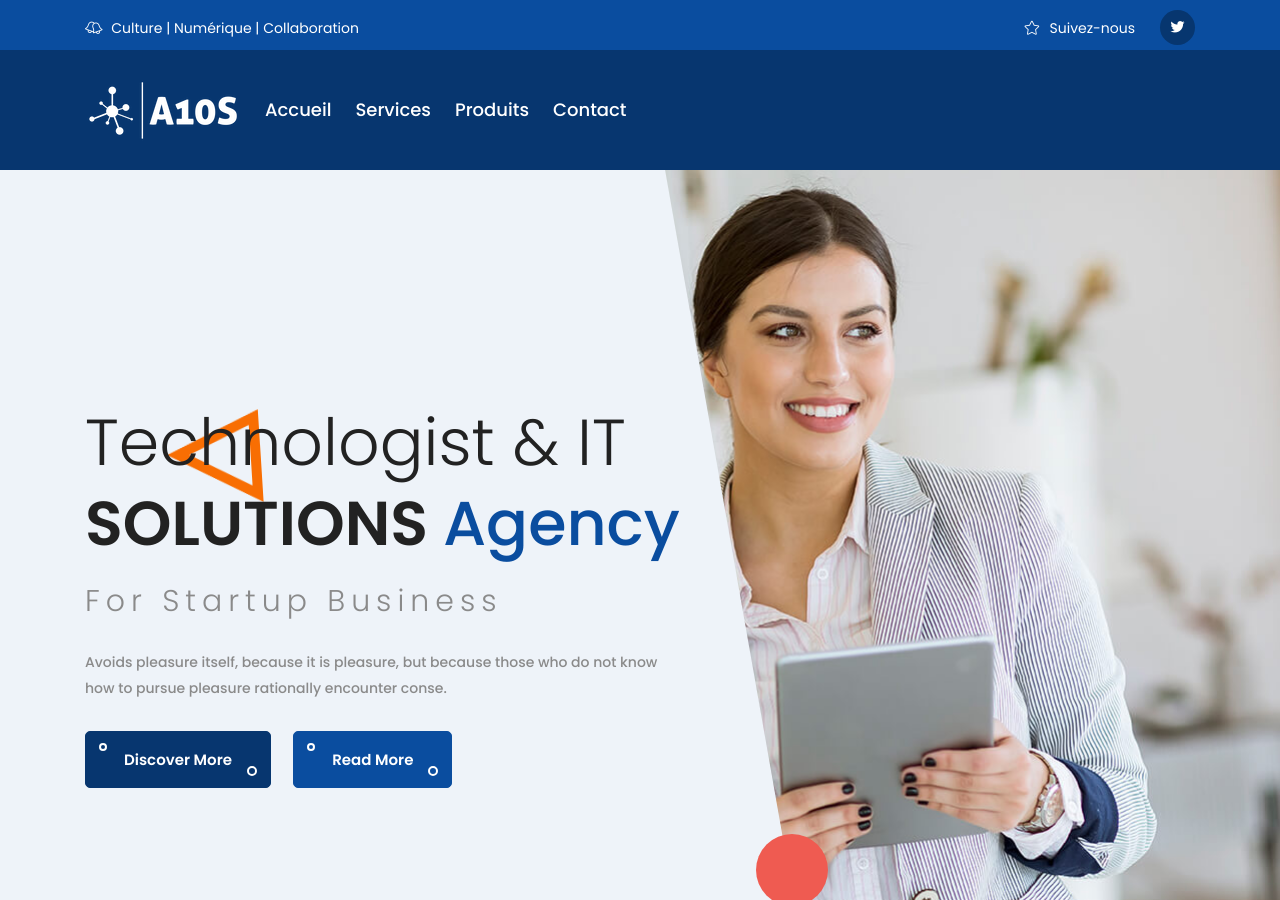
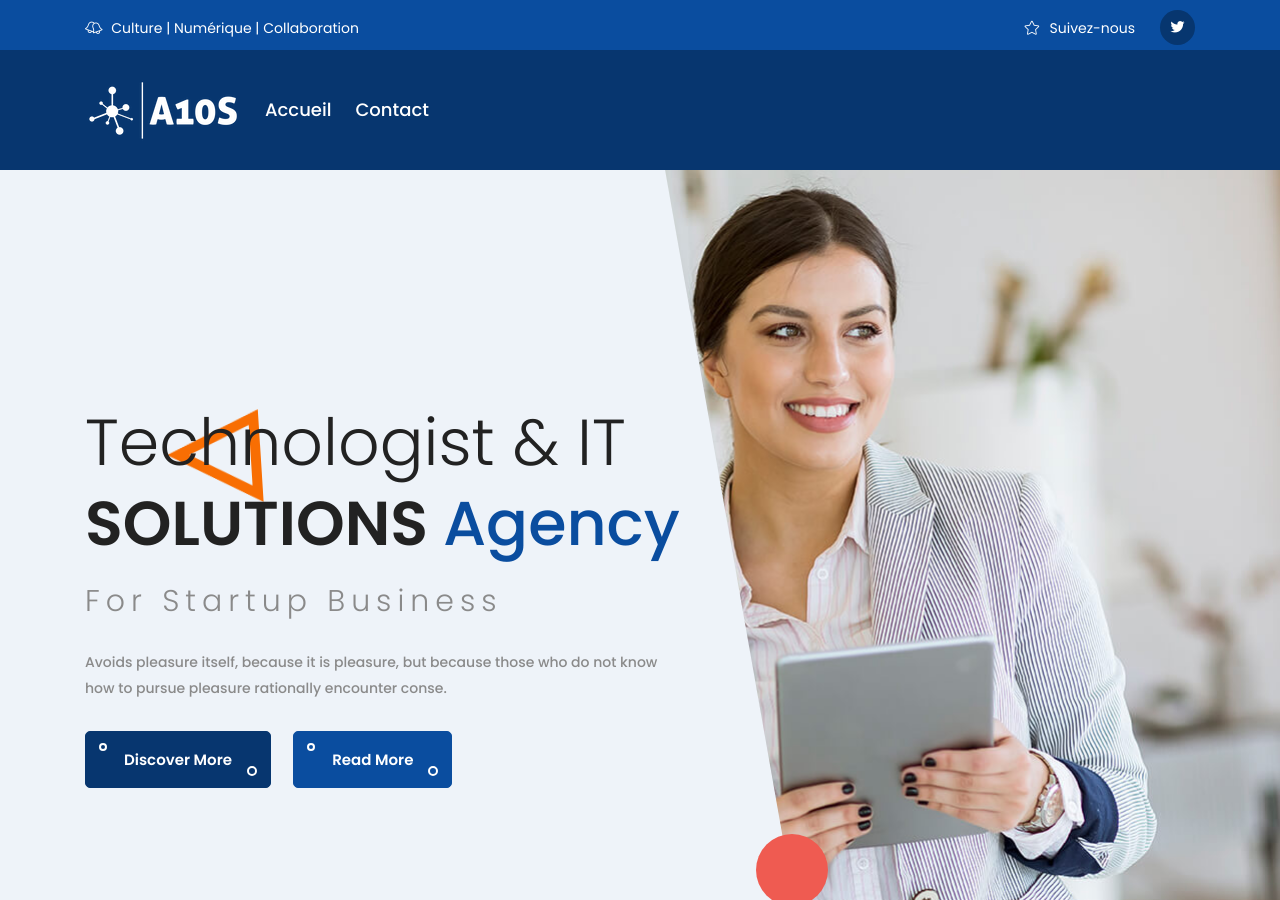
Before and after one commit to a10s-ca/a10s.ca, a Jekyll site: the page built from index.html, in a window 1280 px wide and 900 px high. Built offline with Jekyll 4.4.1, drawn with Linux system fonts in a browser that asks for light colours.

Commit message:
Remove nav items

```diff
--- a/_data/navigation.yml
+++ b/_data/navigation.yml
@@ -2,9 +2,5 @@
 
 - text: Accueil
   url: /
-- text: Services
-  url: /#services
-- text: Produits
-  url: /#produits
 - text: Contact
   url: /contact
```
